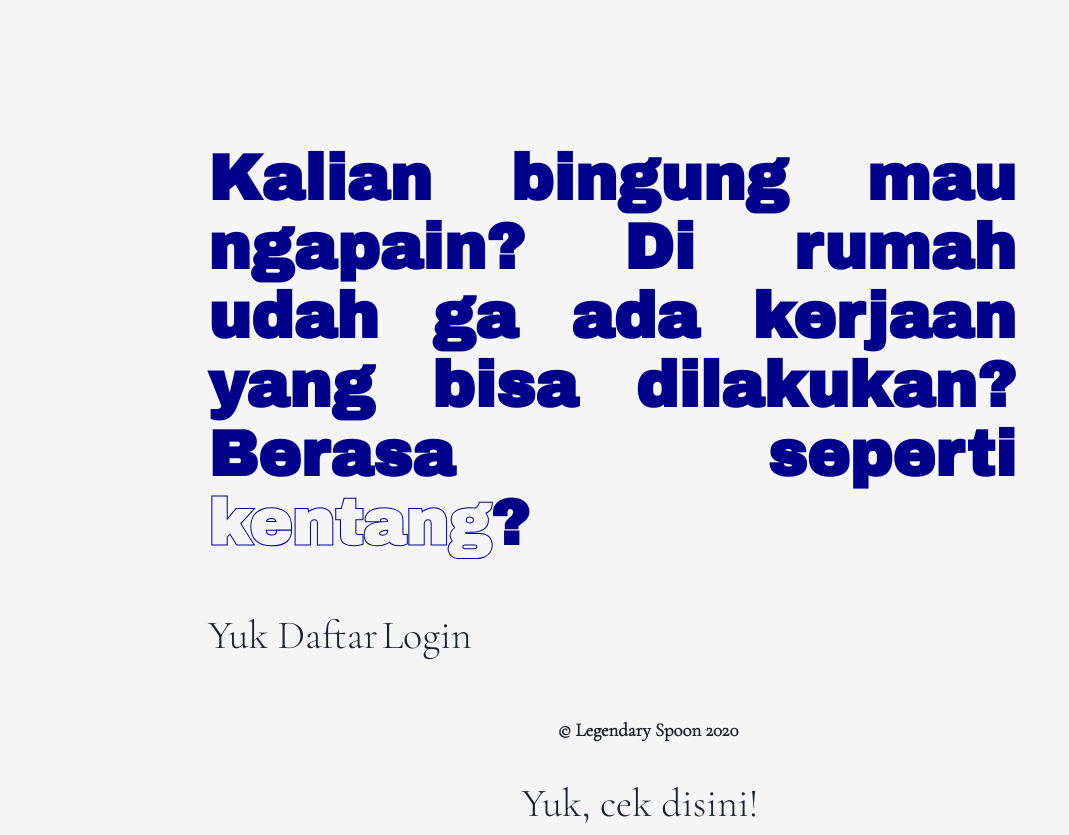
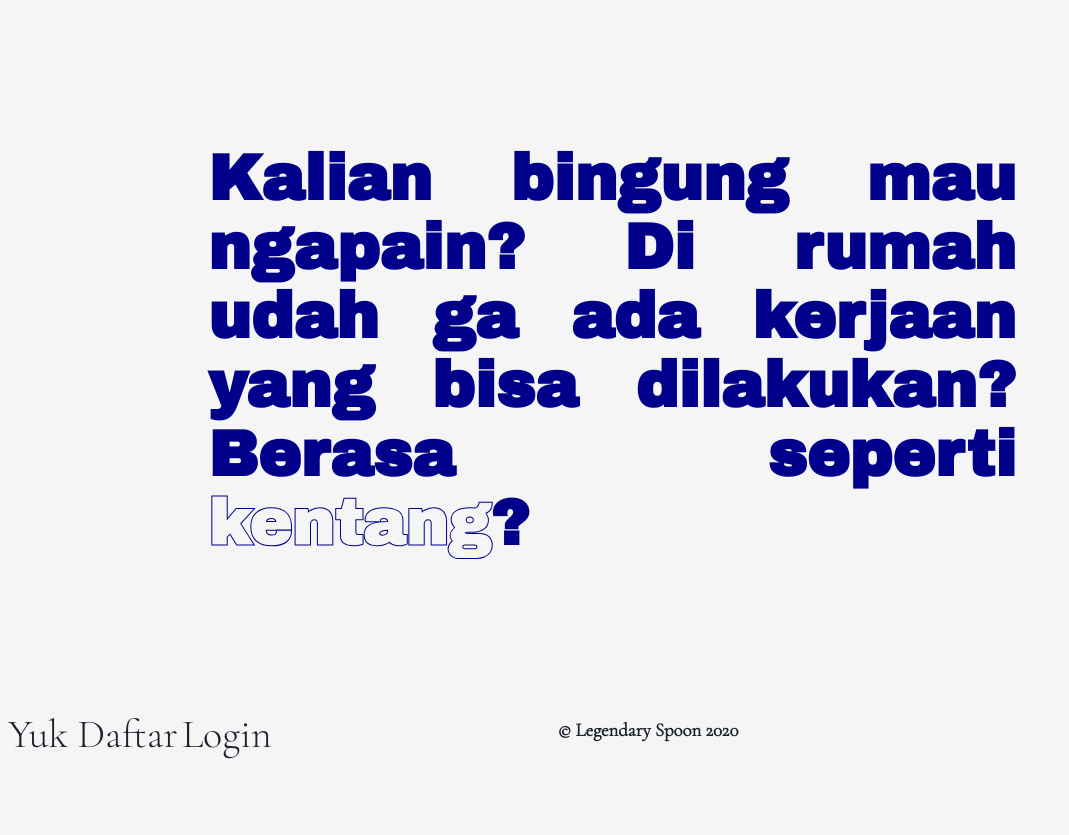
Before and after one commit to orang-gabut/legendary-spoon, a plain HTML site: page client/index.html in a window 1280 px wide. Shown: the whole page, without its empty margins (0-1069 px from the left). After the commit the page ends 800 px from the top, so only its background shows below. Drawn offline with nearby package versions, Linux system fonts and the light colour scheme.

Commit message:
edited login page (put text)

```diff
--- a/client/index.html
+++ b/client/index.html
@@ -79,22 +79,22 @@
         }
         footer {
             position: fixed;
-            bottom: 5vh;
+            padding-bottom: 5vh;
+            padding-top: 5vh;
+            bottom: 0;
         }
     </style>
 </head>
 <body>
 
     <!-- before -->
-    <section id="before-page" class="before" style="margin-left: 25vh; margin-top: 18vh; margin-right: 32vh; margin-bottom: 15vh;">
+    <section id="before-page" class="before" style="margin-left: 25vh; margin-top: 18vh; margin-right: 32vh; margin-bottom: 13vh;">
         <div>
             <h1 style="text-align: justify">Kalian bingung mau ngapain? Di rumah udah ga ada kerjaan yang bisa dilakukan? Berasa seperti <span class="outlined" style="font-size: 8vh;">kentang</span>?</h1>
         </div>
-        <button onclick="toRegister()" class="borderLeftRight buttonz">Yuk Daftar</button>
-        <button onclick="toLogin()" class="borderLeftRight buttonz">Login</button>
     </section>
     <div style="text-align: center;">
-        <button class="borderLeftRight buttonz">Yuk, cek disini!</button>
+        <button class="borderLeftRight buttonz">Check this out!</button>
     </div>
     <footer>
         <div style="text-align: center; width: 100%; height: 100%; width: 100vw">
@@ -102,8 +102,15 @@
         </div>
     </footer>
 
+    <!-- choices -->
+    <section>
+        <button onclick="toRegister()" class="borderLeftRight buttonz">Yuk Daftar</button>
+        <button onclick="toLogin()" class="borderLeftRight buttonz">Login</button>
+    </section>
+
     <!-- login -->
     <section id="login-page">
+        <h1>Are you really sure you have an account, you alien! Prove us wrong.</h1>
         <form onsubmit="loginForm(event)">
             <div>
                 <div class="form-group">
@@ -138,8 +145,8 @@
 
     <!-- home -->
     <!-- disini tampilin gif
-    <h1>HERE</h1>
-    <img src="https://media3.giphy.com/media/13juRqPzSYGLT2/giphy.gif?cid=248ed823dvsw1bkbzl87c7d1zy2kcxbh2u5k011w0kp9reu3&rid=giphy.gif" alt="giphy" width="750"> -->
+    <!-- <h1>HERE</h1> -->
+    <!-- <img src="https://media3.giphy.com/media/13juRqPzSYGLT2/giphy.gif?cid=248ed823dvsw1bkbzl87c7d1zy2kcxbh2u5k011w0kp9reu3&rid=giphy.gif" alt="giphy" width="750"> --> -->
     <!-- disini tampilin activity name -->
     <!-- disini logout button -->
 
```
